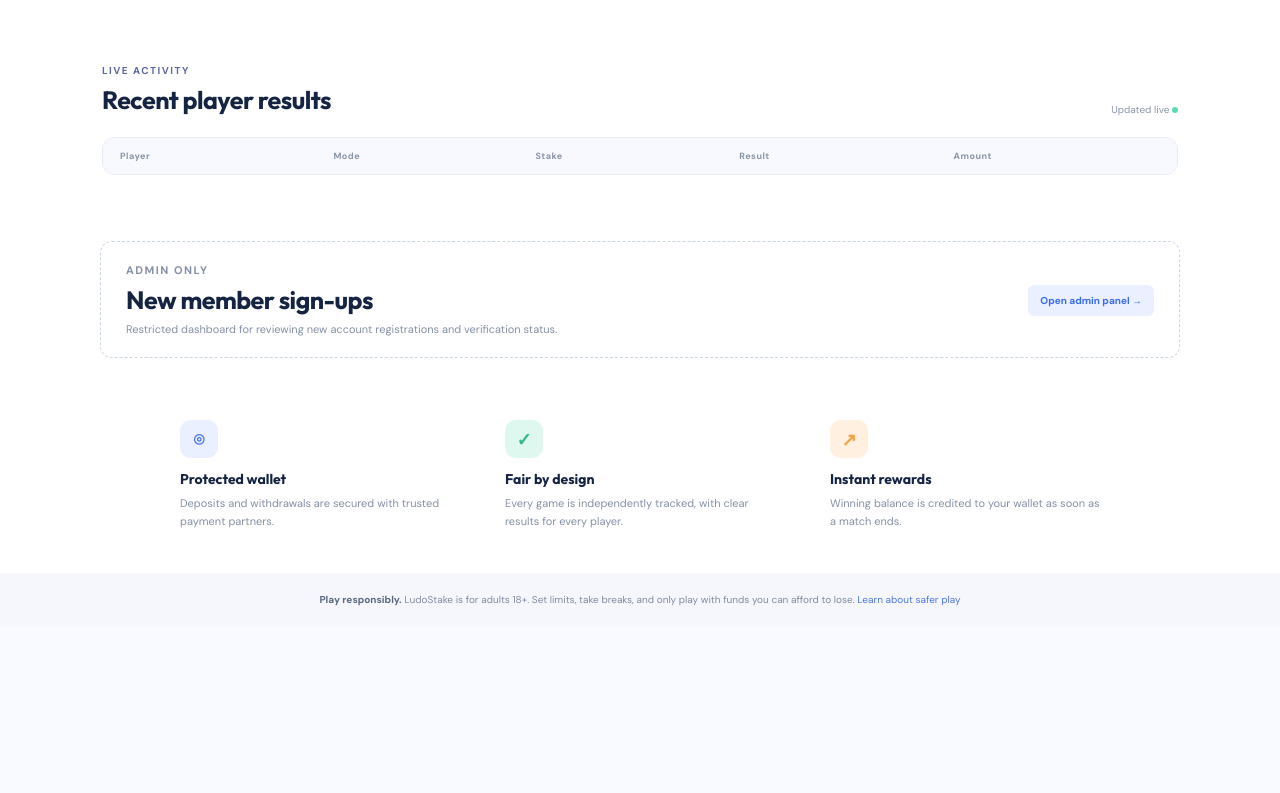
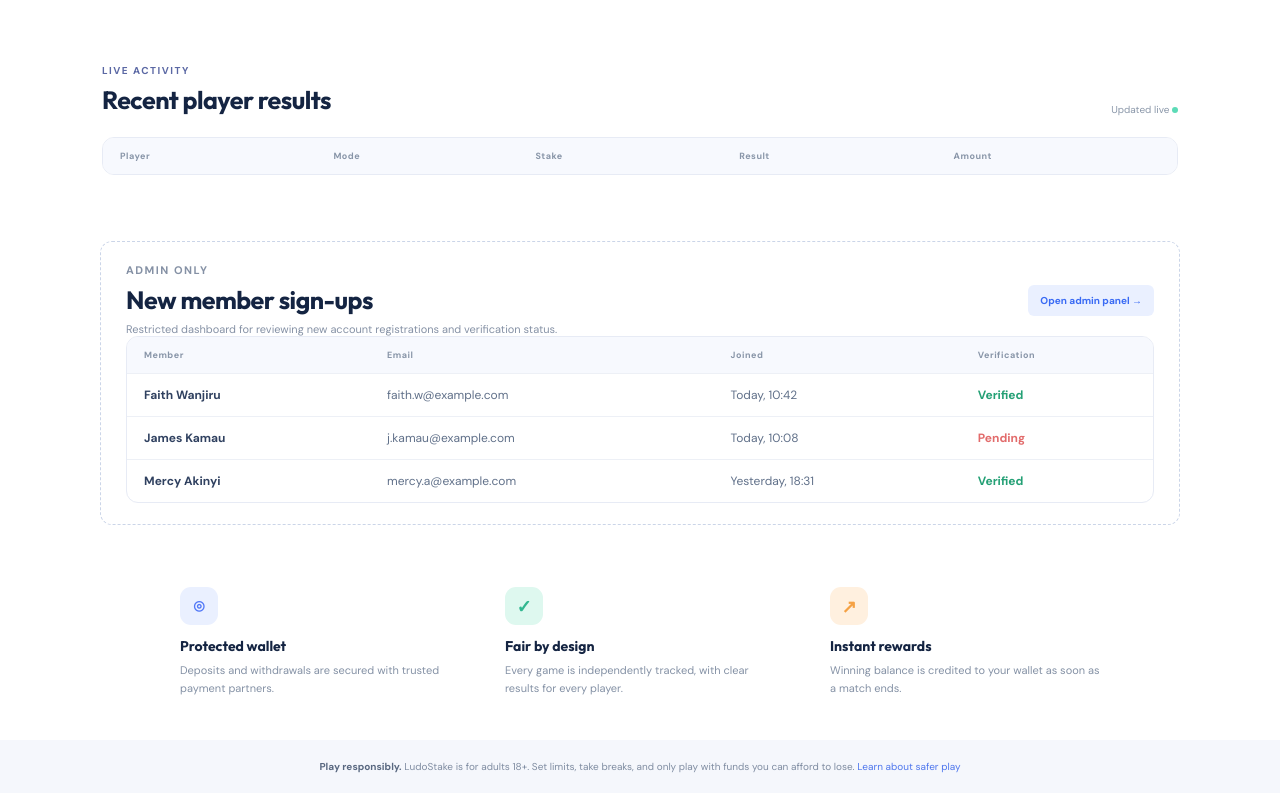
Before and after one commit to alfiroba-a11y/ludo, a website: page index.html in a window 1280 px wide. Shown: the part 1731-2524 px from the top of the page. Before the commit the page ends 2357 px from the top, so only its background shows below. Drawn offline with Linux system fonts and the light colour scheme.

Commit message:
Update index.html

```diff
--- a/index.html
+++ b/index.html
@@ -53,7 +53,7 @@
       </section>
       <section class="arena-section" id="arena"><div><p class="eyebrow"><span></span> LIVE NOW</p><h2>Watch the live arena</h2><p>Follow competitive matches in real time, see every move, and support your favourite players.</p><button id="arenaPass">Unlock 24-hour pass · KES 100</button></div><div class="arena-preview"><span class="arena-tag">● 3 TABLES LIVE</span><div class="versus"><b>Wanjiku</b><i>VS</i><b>Otieno</b></div><small>Elite Table · KES 2,000 at stake</small></div></section>
       <section class="activity"><div class="section-heading"><div><p class="eyebrow">LIVE ACTIVITY</p><h2>Recent player results</h2></div><span class="table-note">Updated live <i></i></span></div><div class="table-wrap"><table><thead><tr><th>Player</th><th>Mode</th><th>Stake</th><th>Result</th><th>Amount</th></tr></thead><tbody id="activityRows"></tbody></table></div></section>
-      <section class="admin-section" id="admin"><div class="section-heading"><div><p class="eyebrow">ADMIN ONLY</p><h2>New member sign-ups</h2></div><button id="adminAccess">Open admin panel →</button></div><p>Restricted dashboard for reviewing new account registrations and verification status.</p></section>
+      <section class="admin-section" id="admin"><div class="section-heading"><div><p class="eyebrow">ADMIN ONLY</p><h2>New member sign-ups</h2></div><button id="adminAccess">Open admin panel →</button></div><p>Restricted dashboard for reviewing new account registrations and verification status.</p><div class="table-wrap"><table><thead><tr><th>Member</th><th>Email</th><th>Joined</th><th>Verification</th></tr></thead><tbody><tr><td>Faith Wanjiru</td><td>faith.w@example.com</td><td>Today, 10:42</td><td class="result win">Verified</td></tr><tr><td>James Kamau</td><td>j.kamau@example.com</td><td>Today, 10:08</td><td class="result loss">Pending</td></tr><tr><td>Mercy Akinyi</td><td>mercy.a@example.com</td><td>Yesterday, 18:31</td><td class="result win">Verified</td></tr></tbody></table></div></section>
       <section class="features" id="how"><div><span class="feature-icon secure">⌾</span><h3>Protected wallet</h3><p>Deposits and withdrawals are secured with trusted payment partners.</p></div><div><span class="feature-icon fair">✓</span><h3>Fair by design</h3><p>Every game is independently tracked, with clear results for every player.</p></div><div><span class="feature-icon quick">↗</span><h3>Instant rewards</h3><p>Winning balance is credited to your wallet as soon as a match ends.</p></div></section>
       <section class="responsible" id="fair"><strong>Play responsibly.</strong> LudoStake is for adults 18+. Set limits, take breaks, and only play with funds you can afford to lose. <a href="#">Learn about safer play</a></section>
     </main>
```
